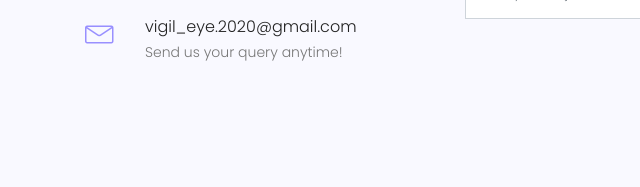
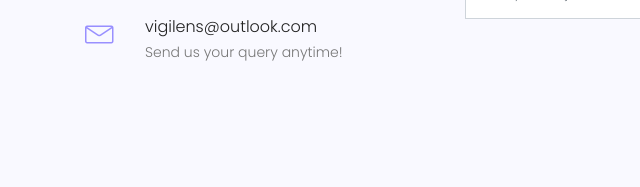
Before and after one commit to vigilens/vigilens.github.io, a plain HTML site: page contact.html in a window 1280 px wide. Shown: the part 559-746 px from the top of the page, 0-640 px from the left. Drawn offline with nearby package versions, Linux system fonts and the light colour scheme; some packages are replaced by stand-ins of ours.

Commit message:
Update contact.html

```diff
--- a/contact.html
+++ b/contact.html
@@ -131,7 +131,7 @@
 									<span class="lnr lnr-envelope"></span>
 								</div>
 								<div class="contact-details">
-									<h5>vigil_eye.2020@gmail.com</h5>
+									<h5>vigilens@outlook.com</h5>
 									<p>Send us your query anytime!</p>
 								</div>
 							</div>
```
